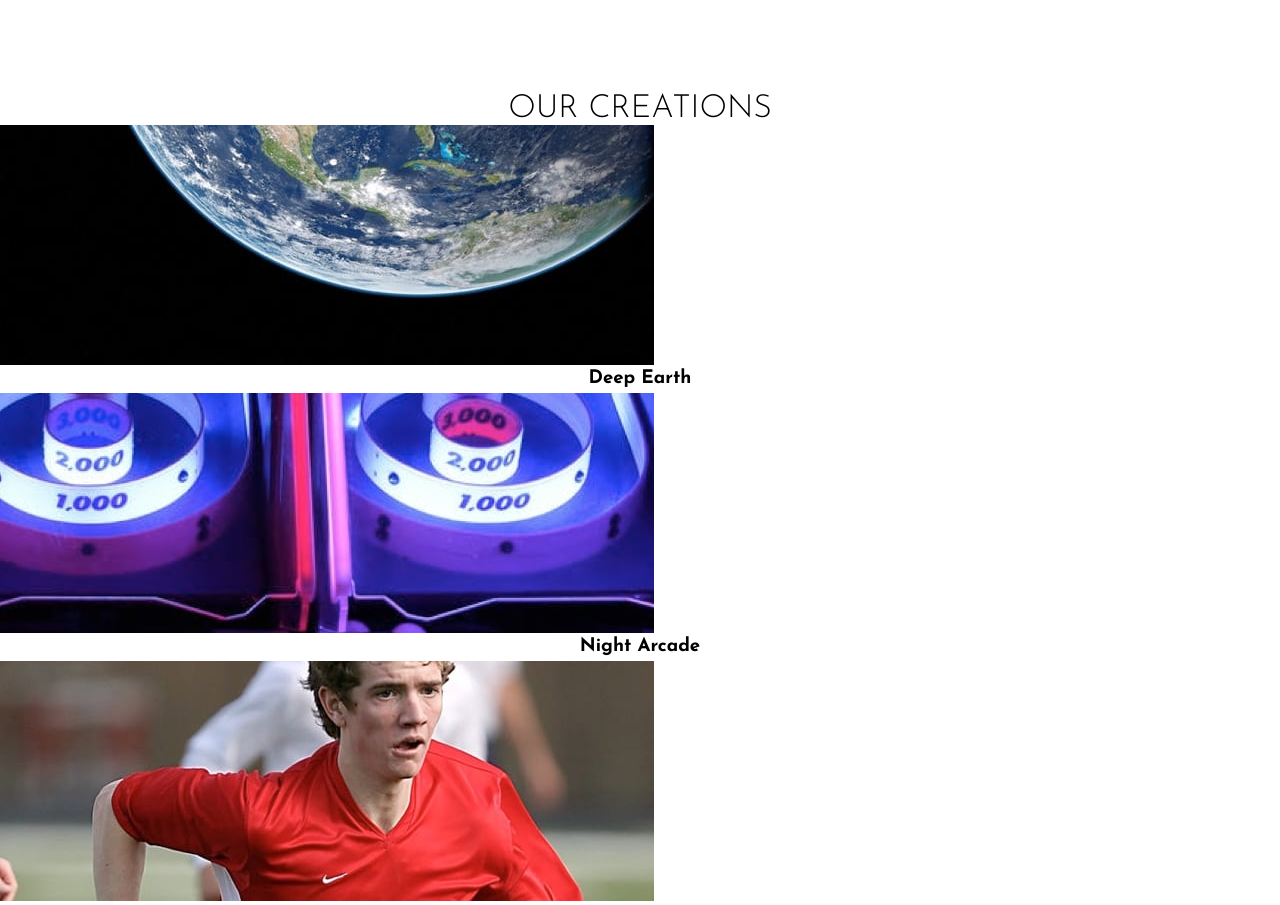
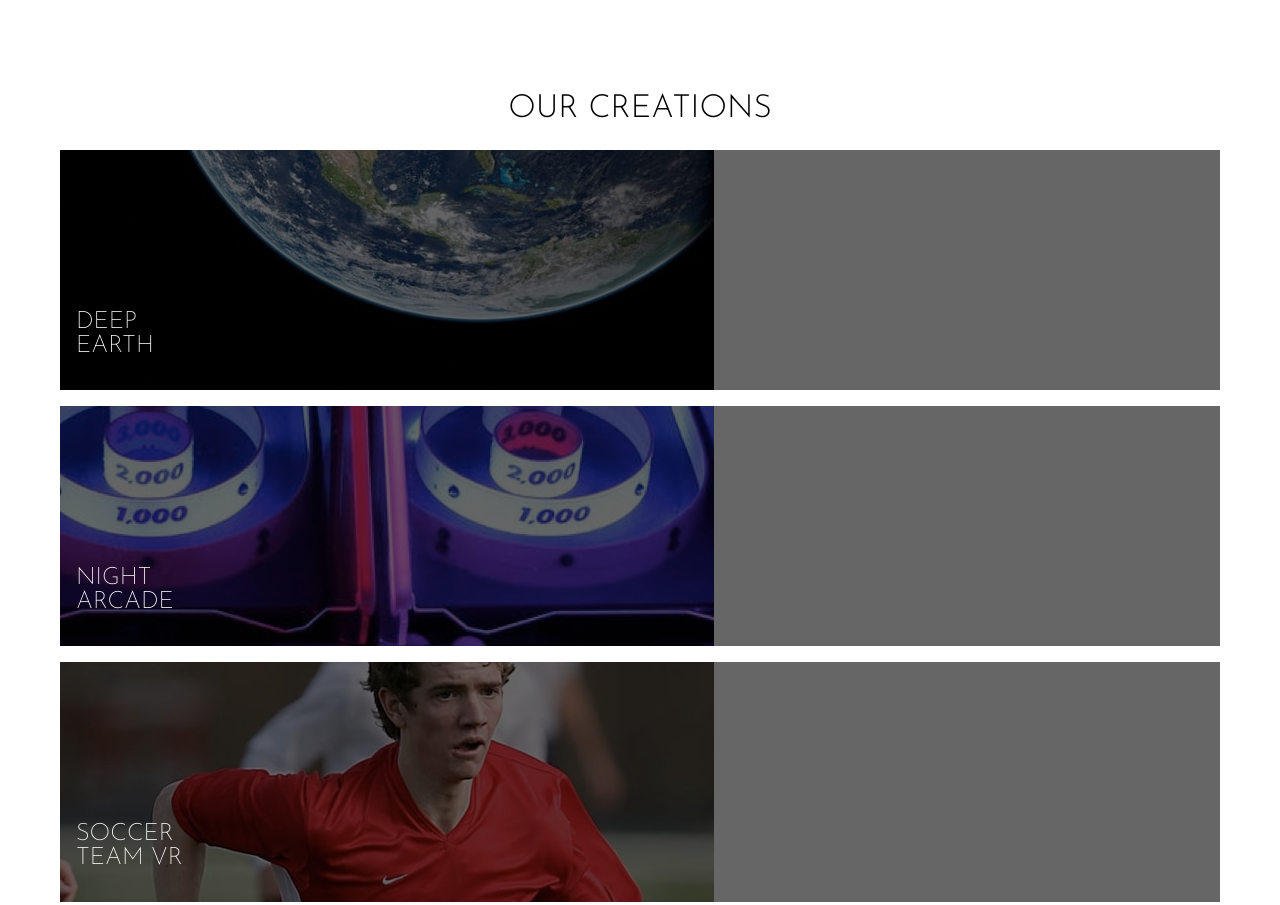
Before and after one commit to ralphvirtucio/loopstudios-landing-page, a website: page index.html in a window 1280 px wide. Shown: the part 1469-2374 px from the top of the page. Drawn offline with Linux system fonts and the light colour scheme.

Commit message:
Features: Our Creations items

```diff
--- a/index.html
+++ b/index.html
@@ -44,7 +44,7 @@
    </section>
 
 
-   <section class="our-creations">
+   <section class="our-creations [ wrapper ]">
       <div>
         <h2>Our Creations</h2>
         <ul class="list">
--- a/scss/blocks/_sections.scss
+++ b/scss/blocks/_sections.scss
@@ -33,24 +33,41 @@ section {
   text-align: center;
   font-family: get-utility-value('font', 'base');
 
-}
 
-// .creation {
-//   border: 1px solid red;
-//   display: grid;
+  .list {
+    margin-block-start: get-size('600');
+    display: grid;
+    row-gap: 1rem;
 
 
-//   img {
-//     position: absolute;
-//   }
+    li {
+      position: relative;
+      text-align: left;
 
-//   h3 {
-//     position: relative;
-//     z-index: 1;
-//     color: get-color('white');
-//     font-weight: 200;
-//     text-transform: uppercase;
-//     font-size: 1.5rem;
-//     line-height: 1.5rem;
-//   }
-// }
+      &::before {
+        content: '';
+        position: absolute;
+        top: 0;
+        left: 0;
+        width: 100%;
+        height: 100%;
+        background: rgba(0, 0, 0, 0.6); ;
+      }
+
+      h3 {
+        position: absolute;
+        z-index: 1;
+        bottom: 1rem;
+        color: get-color('white');
+        font-weight: 200;
+        text-transform: uppercase;
+        font-size: 1.5rem;
+        line-height: 1.5rem;
+        width: auto;
+        max-width: 12ch;
+        padding: 1rem;
+      }
+    }
+  }
+
+}
```
Also changed, not shown: css/global.css, 1 other file.
